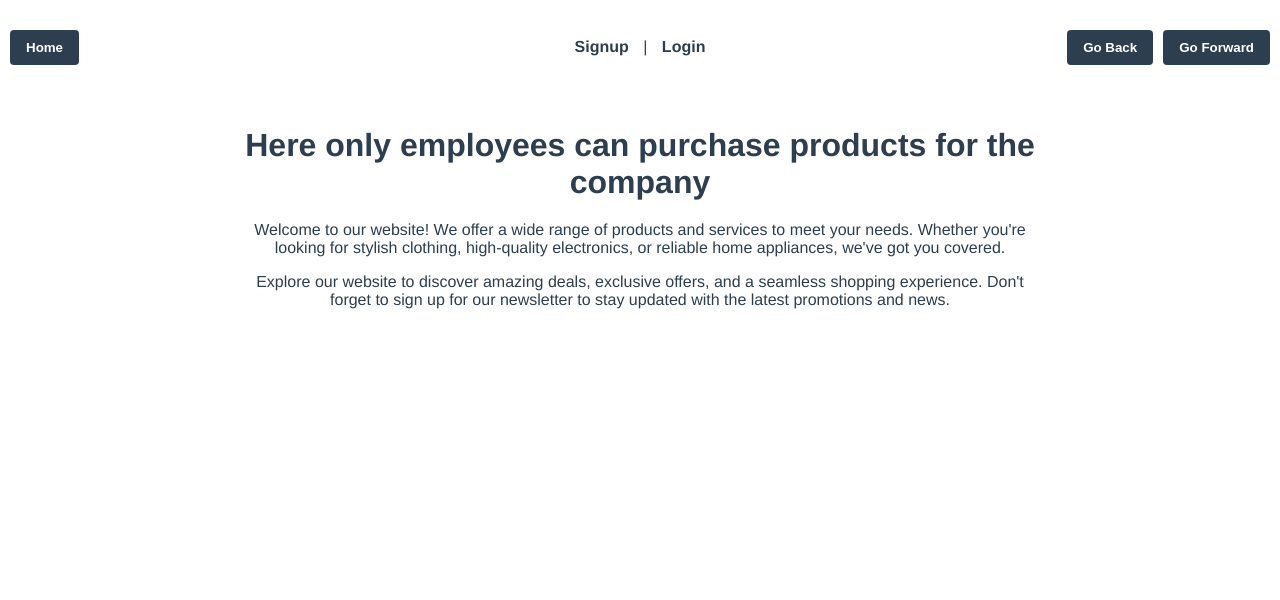
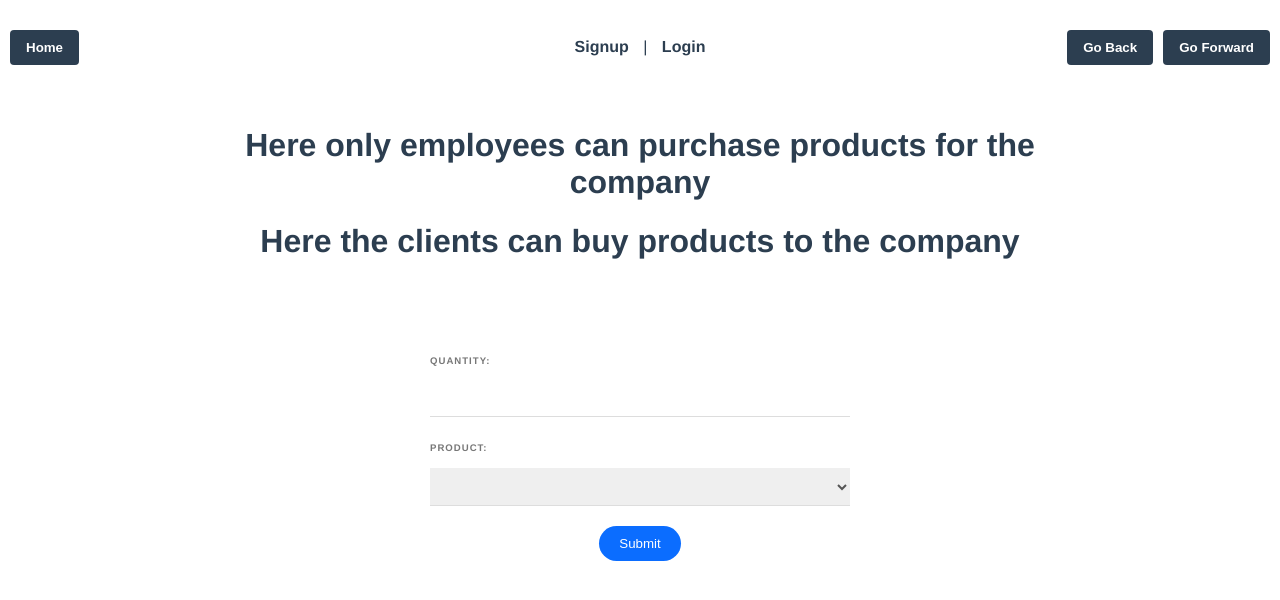
Before and after one commit to GianfrancoAJC/Accountech, a Vue app in the folder frontend/: page /purchase in a window 1280 px wide. Shown: the top 600 px of the page. Built offline with nearby package versions, Linux system fonts and the light colour scheme.

Commit message:
components almost finished

```diff
--- a/frontend/src/components/Purchase.vue
+++ b/frontend/src/components/Purchase.vue
@@ -1,15 +1,29 @@
 <template>
     <div class="home">
       <h1>Here only employees can purchase products for the company</h1>
-      <p>Welcome to our website! We offer a wide range of products and services to meet your needs. Whether you're looking for stylish clothing, high-quality electronics, or reliable home appliances, we've got you covered.</p>
-      <p>Explore our website to discover amazing deals, exclusive offers, and a seamless shopping experience. Don't forget to sign up for our newsletter to stay updated with the latest promotions and news.</p>
+      <BForm @buy-form-submit="handleBuySubmit" />
     </div>
   </template>
 
   <script>
+  import BForm from './buyForm.vue';
+  import { updateinventory } from '@/services/inventory.api';
   export default {
     name: 'CPurchase',
-    components: {},
+    components: {
+      BForm
+    },
+    methods: {
+      async handleBuySubmit(formData) {
+        formData.type = 'purchase';
+        formData.id = 'id';
+        const { data } = await updateinventory(formData);
+        // Aquí puedes realizar las acciones necesarias para el registro
+        // utilizando los datos del formulario (formData)
+        console.log('Buy form submitted:', formData);
+        //console.log('Buy form submitted:', formData.name, formData.password, formData.email, formData.role, formData.terms);
+    }
+    },
   };
   </script>
 
--- a/frontend/src/components/Sale.vue
+++ b/frontend/src/components/Sale.vue
@@ -1,15 +1,29 @@
 <template>
     <div class="home">
       <h1>Here the clients can buy products to the company</h1>
-      <p>Welcome to our website! We offer a wide range of products and services to meet your needs. Whether you're looking for stylish clothing, high-quality electronics, or reliable home appliances, we've got you covered.</p>
-      <p>Explore our website to discover amazing deals, exclusive offers, and a seamless shopping experience. Don't forget to sign up for our newsletter to stay updated with the latest promotions and news.</p>
+      <BForm @buy-form-submit="handleBuySubmit" />
     </div>
   </template>
 
   <script>
+  import BForm from './buyForm.vue';
+  import { updateinventory } from '@/services/inventory.api';
   export default {
     name: 'CSale',
-    components: {},
+    components: {
+      BForm
+    },
+    methods: {
+      async handleBuySubmit(formData) {
+        formData.type = 'sale';
+        formData.id = 'id';
+        const { data } = await updateinventory(formData);
+        // Aquí puedes realizar las acciones necesarias para el registro
+        // utilizando los datos del formulario (formData)
+        console.log('Buy form submitted:', formData);
+        //console.log('Buy form submitted:', formData.name, formData.password, formData.email, formData.role, formData.terms);
+    }
+    },
   };
   </script>
 
--- a/frontend/src/components/Tools.vue
+++ b/frontend/src/components/Tools.vue
@@ -1,12 +1,12 @@
 <template>
     <div class="home">
-      <h1>Here only employees can see the tools of the company, for example eerr, list of purchases, list of sales, etc</h1>
-      <p>Welcome to our website! We offer a wide range of products and services to meet your needs. Whether you're looking for stylish clothing, high-quality electronics, or reliable home appliances, we've got you covered.</p>
-      <p>Explore our website to discover amazing deals, exclusive offers, and a seamless shopping experience. Don't forget to sign up for our newsletter to stay updated with the latest promotions and news.</p>
+      <h1>Tools for employees</h1>
     </div>
   </template>
 
   <script>
+  import { initinventory, getinventory, deleteinventory } from '@/services/inventory.api';
+  import { showeerr, showmcp, showpurchases, showsales } from '@/services/tools.api';
   export default {
     name: 'CTools',
     components: {},
--- a/frontend/src/components/buyForm.vue
+++ b/frontend/src/components/buyForm.vue
@@ -1,27 +1,17 @@
 <template>
     <h1>Here the clients can buy products to the company</h1>
     <form @submit.prevent.stop="handleSubmit">
-      <label>Name:</label>
-      <input type="name" required v-model="formData.name">
-
-      <label>Password:</label>
-      <input type="password" required v-model="formData.password">
-      <div v-if="passwordError" class="error">{{ passwordError }}</div>
-
-      <label>Email:</label>
-      <input type="email" required v-model="formData.email">
-
-      <label>Role:</label>
-      <select v-model="formData.role">
-        <option value="client">Client</option>
-        <option value="employee">Employee</option>
+      <label>Quantity:</label>
+      <input type="quantity" required v-model="formData.quantity">
+      <label>Product:</label>
+      <select v-model="formData.product_id">
+        <option value="1">Cristal</option>
+        <option value="2">Pilsen Callao</option>
+        <option value="3">Cusquena</option>
+        <option value="4">Pilsen Trujillo</option>
+        <option value="5">Guarana</option>
+        <option value="6">Arequipena</option>
       </select>
-
-      <div class="terms">
-        <input type="checkbox" v-model="formData.terms" required>
-        <label>Accept terms and conditions</label>
-      </div>
-
       <div class="submit">
         <button>Submit</button>
       </div>
@@ -31,29 +21,23 @@
 
   <script>
   export default {
-    name: 'CForm',
+    name: 'BForm',
     components: {
     },
     data() {
       return {
         formData: {
-          name: '',
-          password: '',
-          email: '',
-          role: null,
-          terms: false
+          quantity: '',
+          product_id: '',
+          type: '',
+          id: '',
         },
-        passwordError: ''
       };
     },
     methods: {
       handleSubmit() {
-        // Validate password
-        this.passwordError = this.formData.password.length > 5 ? '' : 'Password must be at least 6 characters long';
-        if (!this.passwordError) {
-          // Emit event with form data
-          this.$emit('form-submit', this.formData);
-        }
+        // Emit event with form data
+        this.$emit('buy-form-submit', this.formData);
       }
     }
   };
```
